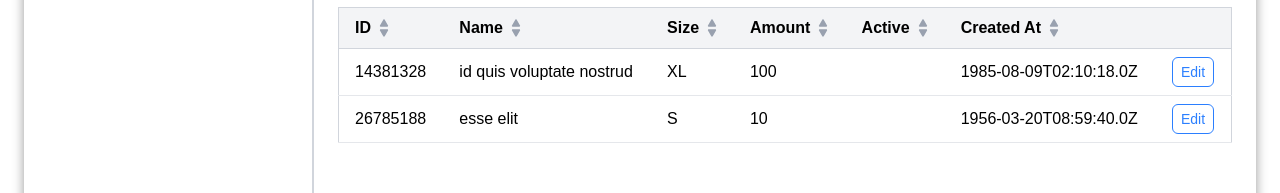
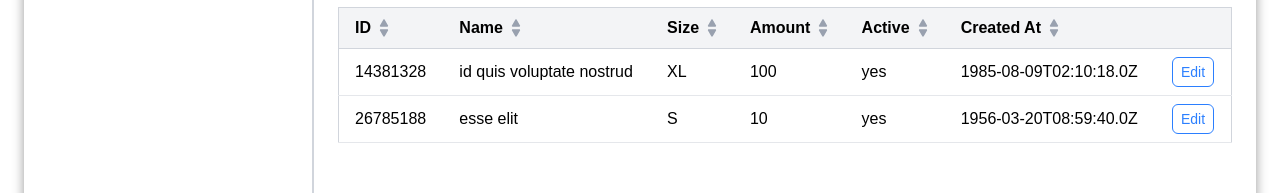
Before and after one commit to thegolova/entity-admin-ui, a Next.js app: page /products in a window 1280 px wide. Shown: the part 223-416 px from the top of the page. Built offline with nearby package versions, Linux system fonts and the light colour scheme.

Commit message:
fix date field for modal

```diff
--- a/src/app/products/page.tsx
+++ b/src/app/products/page.tsx
@@ -20,7 +20,12 @@ const ProductsPage = () => {
       enumValues: ["S", "M", "L", "XL"],
     },
     { key: "options.amount", label: "Amount", type: "number" },
-    { key: "active", label: "Active", type: "boolean" },
+    {
+      key: "active",
+      label: "Active",
+      render: (item: ProductsType) => (item.active ? "yes" : "no"),
+      type: "boolean",
+    },
     { key: "createdAt", label: "Created At", type: "date" },
   ];
 
--- a/src/features/config/fieldsConfig.ts
+++ b/src/features/config/fieldsConfig.ts
@@ -3,15 +3,15 @@ import { FieldConfig } from "../modal/types";
 export const pagesPageFields: FieldConfig[] = [
   { name: "title", label: "Title", type: "text" },
   { name: "active", label: "Active", type: "checkbox" },
-  { name: "updatedAt", label: "Updated At", type: "text" },
-  { name: "publishedAt", label: "Published At", type: "text" },
+  { name: "updatedAt", label: "Updated At", type: "date" },
+  { name: "publishedAt", label: "Published At", type: "date" },
 ];
 
 export const pricePlanFields: FieldConfig[] = [
   { name: "description", label: "Description", type: "text" },
   { name: "active", label: "Active", type: "checkbox" },
-  { name: "updatedAt", label: "Updated At", type: "text" },
-  { name: "publishedAt", label: "Published At", type: "text" },
+  { name: "createdAt", label: "Created At", type: "date" },
+  { name: "removedAt", label: "Removed At", type: "date" },
 ];
 
 export const productFields: FieldConfig[] = [
@@ -19,5 +19,5 @@ export const productFields: FieldConfig[] = [
   { name: "options.size", label: "Size", type: "text" },
   { name: "options.amount", label: "Amount", type: "number" },
   { name: "active", label: "Active", type: "checkbox" },
-  { name: "createdAt", label: "Created At", type: "text" },
+  { name: "createdAt", label: "Created At", type: "date" },
 ];
--- a/src/features/modal/EditModal.tsx
+++ b/src/features/modal/EditModal.tsx
@@ -3,20 +3,10 @@
 import { Dialog } from "@headlessui/react";
 import { useState, useEffect } from "react";
 import { EditModalProps } from "./types";
-import { getValue } from "@/shared/utils";
+import { getValue, setValue } from "@/shared/utils";
+import { fromDateInputValue, toDateInputValue } from "@/shared/utils/date";
 
 
-
-function setValue(obj: any, path: string, value: any) {
-  const keys = path.split(".");
-  const last = keys.pop()!;
-  const target = keys.reduce((acc, key) => {
-    if (!acc[key]) acc[key] = {};
-    return acc[key];
-  }, obj);
-  target[last] = value;
-  return { ...obj };
-}
 
 export function EditModal<T>({
   isOpen,
@@ -26,7 +16,7 @@ export function EditModal<T>({
   onSave,
 }: EditModalProps<T>) {
   const [form, setForm] = useState<any>(entity);
-
+  console.log({ entity, fields });
   useEffect(() => {
     setForm(entity);
   }, [entity]);
@@ -38,9 +28,7 @@ export function EditModal<T>({
       <div className="fixed inset-0 bg-black/30" aria-hidden="true" />
       <div className="fixed inset-0 flex items-center justify-center p-4">
         <Dialog.Panel className="mx-auto max-w-md w-full rounded-md bg-white p-6 shadow-lg">
-          <Dialog.Title className="text-2xl font-bold mb-4">
-            Edit
-          </Dialog.Title>
+          <Dialog.Title className="text-2xl font-bold mb-4">Edit</Dialog.Title>
 
           <form
             className="space-y-4"
@@ -50,19 +38,53 @@ export function EditModal<T>({
               onClose();
             }}
           >
-            {fields.map((f) => (
+            {fields.map((f) => {
+              if (f.type === "checkbox") {
                 <div key={f.name} className="flex flex-col gap-1">
-                <label className="text-base font-medium">{f.label}</label>
-                {f.type === "checkbox" ? (
+                  <div className="flex justify-between items-center">
+                    <label className="text-base font-medium py-2">
+                      {f.label}
+                    </label>
+
                     <input
                       type="checkbox"
                       checked={Boolean(getValue(form, f.name))}
                       onChange={(e) =>
                         setForm(setValue(form, f.name, e.target.checked))
                       }
-                    className="bg-red-200"
+                      className="w-4 h-4 text-blue-600 bg-gray-100 border-gray-300 rounded-sm focus:ring-blue-500 dark:focus:ring-blue-600 dark:ring-offset-gray-800 focus:ring-2 dark:bg-gray-700 dark:border-gray-600 mr-1"
                     />
-                ) : (
+                  </div>
+                </div>;
+              }
+              if (f.type === "date") {
+                const raw = getValue(form, f.name) as string | undefined;
+                return (
+                  <div key={f.name} className="flex flex-col gap-1">
+                    <div className="flex justify-between items-center">
+                      <label className="text-base font-medium">{f.label}</label>
+                      <input
+                        type="date"
+                        value={toDateInputValue(raw ?? null)}
+                        onChange={(e) =>
+                          setForm(
+                            setValue(
+                              form,
+                              f.name,
+                              fromDateInputValue(e.target.value)
+                            )
+                          )
+                        }
+                        className="border-2 border-gray-300 hover:border-blue-500 rounded px-2 py-1 text-sm"
+                      />
+                    </div>
+                  </div>
+                );
+              }
+              return (
+                <div key={f.name} className="flex flex-col gap-1">
+                  <div className="flex justify-between items-center">
+                    <label className="text-base font-medium">{f.label}</label>
                     <input
                       type={f.type}
                       value={String(getValue(form, f.name) ?? "")}
@@ -71,9 +93,42 @@ export function EditModal<T>({
                       }
                       className="border-2 border-gray-300 hover:border-blue-500 rounded px-2 py-1 text-sm"
                     />
+                  </div>
+                </div>
+              );
+            })}
+
+            {/*
+<div key={f.name} className="flex flex-col gap-1">
+                {f.type === "checkbox" ? (
+                  <div className="flex justify-between items-center">
+                    <label className="text-base font-medium py-2">
+                      {f.label}
+                    </label>
+
+                    <input
+                      type="checkbox"
+                      checked={Boolean(getValue(form, f.name))}
+                      onChange={(e) =>
+                        setForm(setValue(form, f.name, e.target.checked))
+                      }
+                      className="w-4 h-4 text-blue-600 bg-gray-100 border-gray-300 rounded-sm focus:ring-blue-500 dark:focus:ring-blue-600 dark:ring-offset-gray-800 focus:ring-2 dark:bg-gray-700 dark:border-gray-600 mr-1"
+                    />
+                  </div>
+                ) : (
+                  <div className="flex justify-between items-center">
+                    <label className="text-base font-medium">{f.label}</label>
+                    <input
+                      type={f.type}
+                      value={String(getValue(form, f.name) ?? "")}
+                      onChange={(e) =>
+                        setForm(setValue(form, f.name, e.target.value))
+                      }
+                      className="border-2 border-gray-300 hover:border-blue-500 rounded px-2 py-1 text-sm"
+                    />
+                  </div>
                 )}
-              </div>
-            ))}
+              </div> */}
 
             <div className="flex justify-end gap-2 pt-4">
               <button
--- a/src/features/modal/types.ts
+++ b/src/features/modal/types.ts
@@ -1,9 +1,9 @@
-export type FieldType = "text" | "number" | "select" | "checkbox";
+export type FieldType = "text" | "number" | "select" | "checkbox" | "date";
 
 export type FieldConfig = {
   name: string;
   label: string;
-  type: "text" | "number" | "checkbox";
+  type: "text" | "number" | "checkbox" | "date";
 };
 
 export type EditModalProps<T> = {
--- a/src/features/table/Table.tsx
+++ b/src/features/table/Table.tsx
@@ -26,8 +26,7 @@ const Table = <T extends { id: number | string }>({
     () => applyFilters(data, filters, columns),
     [data, filters, columns]
   );
-  console.log("data", data);
-  console.log("filteredData", filteredData);
+
   const handleEdit = (entity: T) => () => {
     setEntity(entity);
   };
--- /dev/null
+++ b/src/shared/utils/date.ts
@@ -0,0 +1,14 @@
+export const toDateInputValue = (raw?: string | null): string => {
+  if (!raw) return "";
+  const d = new Date(raw);
+  if (isNaN(d.getTime())) return "";
+  const yyyy = d.getFullYear();
+  const mm = String(d.getMonth() + 1).padStart(2, "0");
+  const dd = String(d.getDate()).padStart(2, "0");
+  return `${yyyy}-${mm}-${dd}`;
+}
+
+export const fromDateInputValue = (v: string): string | null => {
+  if (!v) return null;
+  return new Date(`${v}T00:00:00`).toISOString();
+}
--- a/src/shared/utils/index.ts
+++ b/src/shared/utils/index.ts
@@ -1,6 +1,17 @@
-export function getValue(obj: any, path: string) {
+export const getValue = (obj: any, path: string) => {
   return path
     .toString()
     .split(".")
     .reduce((acc, key) => acc?.[key], obj);
-}
+};
+
+export const setValue = (obj: any, path: string, value: any) => {
+  const keys = path.split(".");
+  const last = keys.pop()!;
+  const target = keys.reduce((acc, key) => {
+    if (!acc[key]) acc[key] = {};
+    return acc[key];
+  }, obj);
+  target[last] = value;
+  return { ...obj };
+};
```
Lines whose indentation alone changed are shown as unchanged.
